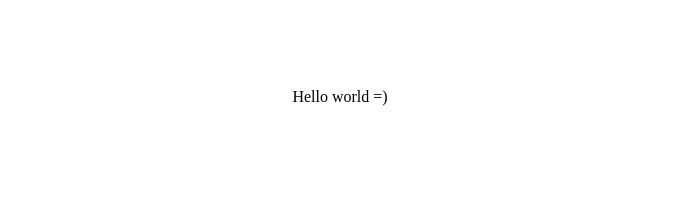
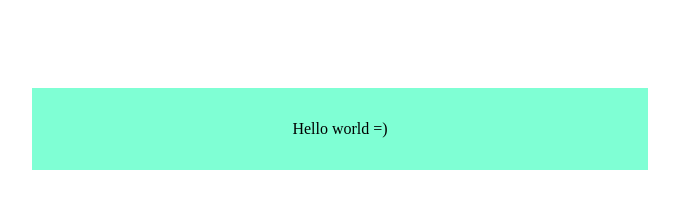
Before and after one commit to WebDevTuts/outline_and_offset, a plain HTML site: page index.html in a window 1280 px wide. Shown: the whole page, without its empty margins (300-979 px from the left). Drawn offline with Linux system fonts and the light colour scheme.

Commit message:
Add base style for box

```diff
--- a/style.css
+++ b/style.css
@@ -2,3 +2,10 @@ body {
   padding: 5em;
   text-align: center;
 }
+
+.box {
+  background: aquamarine;
+  padding: 2em;
+  width: 50%;
+  margin: 0 auto 10em;
+}
```
